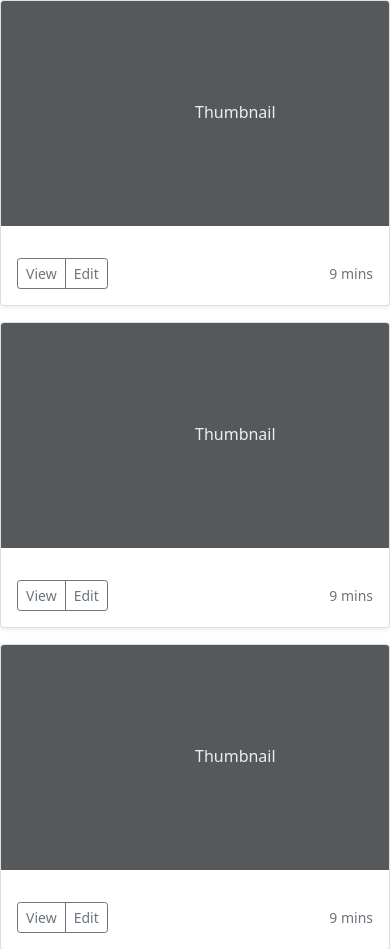
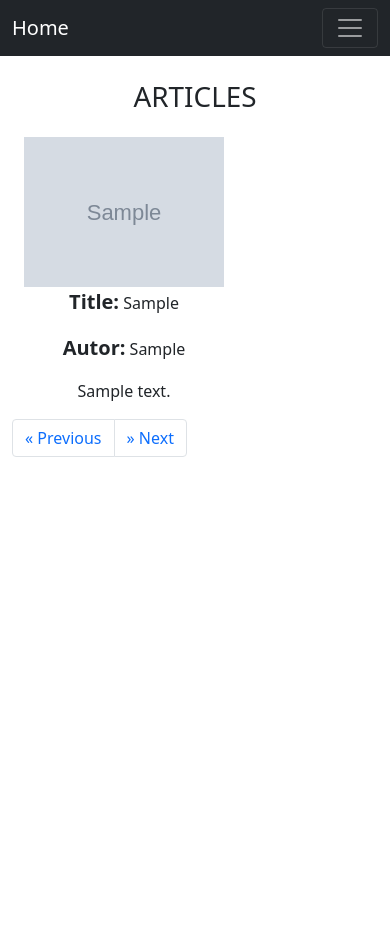
Before and after one commit to DarkWolfSlayer/DAA, a PHP site: page / in a window 390 px wide. Shown: the top 949 px of the page. After the commit the page ends 457 px from the top, so only its background shows below. Run offline with PHP 8.4, Linux system fonts and the light colour scheme; tables that the repository leaves empty hold one stand-in row (values such as "Sample post"); grey boxes marked "Sample" are stand-in pictures; grey boxes are pictures that could not be loaded.

Commit message:
Add files via upload

```diff
--- a/idk/clanek.sql
+++ b/idk/clanek.sql
@@ -3,6 +3,7 @@ CREATE TABLE `clanok` (
     `nazov_clanku` VARCHAR(50) NOT NULL,
     `autor` VARCHAR(30) NOT NULL,
     `text` VARCHAR(255) NOT NULL,
+    `Cover_image` VARCHAR(50) NOT NULL,
     PRIMARY KEY (`id`),
     UNIQUE KEY `nazov_clanku` (`nazov_clanku`)
 ) ENGINE=InnoDB  DEFAULT CHARSET=utf8 COLLATE=utf8_unicode_ci AUTO_INCREMENT=1;
--- a/idk/config.php
+++ b/idk/config.php
@@ -1,14 +1,13 @@
 <?php
-$servername = "localhost";
-$username = "root";
-$password = " ";
-$dbname = "clanky";
+$servername = 'localhost';
+$username = 'root';
+$password = '';
+$database = 'clanky';
 
-$conn = new mysqli($servername, $username, $password);
+$conn = new mysqli($servername, $username, $password, $database);
 
 // Check connection
 if ($conn->connect_error) {
   die("Connection failed: " . $conn->connect_error);
 }
-echo "Connected successfully";
 ?>
--- /dev/null
+++ b/idk/header.php
@@ -0,0 +1,24 @@
+<!DOCTYPE html>
+<html lnag="en">
+<link href="https://cdn.jsdelivr.net/npm/bootstrap@5.1.3/dist/css/bootstrap.min.css" rel="stylesheet" integrity="sha384-1BmE4kWBq78iYhFldvKuhfTAU6auU8tT94WrHftjDbrCEXSU1oBoqyl2QvZ6jIW3" crossorigin="anonymous">
+
+<body>
+    <header>
+        <nav class="navbar navbar-expand-lg navbar-dark bg-dark">
+            <div class="container-fluid">
+                <a class="navbar-brand" href="../idk/index.php?page=1">Home</a>
+                <button class="navbar-toggler" type="button" data-bs-toggle="collapse" data-bs-target="#navbarText" aria-controls="navbarText" aria-expanded="false" aria-label="Toggle navigation">
+                    <span class="navbar-toggler-icon"></span>
+                </button>
+                <div class="collapse navbar-collapse" id="navbarText">
+                    <ul class="navbar-nav me-auto mb-2 mb-lg-0">
+                        <li class="nav-item">
+                            <a class="nav-link active" aria-current="page" href="../idk/clanok.php">Create Article</a>
+                        </li>
+                    </ul>
+                </div>
+            </div>
+        </nav>
+    </header>
+    <script src="https://cdn.jsdelivr.net/npm/bootstrap@5.1.3/dist/js/bootstrap.bundle.min.js" integrity="sha384-ka7Sk0Gln4gmtz2MlQnikT1wXgYsOg+OMhuP+IlRH9sENBO0LRn5q+8nbTov4+1p" crossorigin="anonymous"></script>
+</body>
--- a/idk/index.php
+++ b/idk/index.php
@@ -1,8 +1,38 @@
-<!DOCTYPE html>
-<html>
-<head>
-<link href="https://cdn.jsdelivr.net/npm/bootstrap@5.0.2/dist/css/bootstrap.min.css" rel="stylesheet" integrity="sha384-EVSTQN3/azprG1Anm3QDgpJLIm9Nao0Yz1ztcQTwFspd3yD65VohhpuuCOmLASjC" crossorigin="anonymous">
-</head>
+<?php
+require_once('../idk/config.php');
+include('../idk/header.php');
+?>
+<main class="container">
+  <h1 class="m-4 text-uppercase" style="text-align: center">Articles</h1>
+
+  <?php
+
+   $limit = 6;
+   if (isset($_GET["page"])) {
+     $pn  = $_GET["page"];
+     if($pn < 1){
+       $pn = 1;
+     }
+   }
+   else {
+     $pn=1;
+   };
+   function read_more($string)
+    {
+      // strip tags to avoid breaking any html
+$string = strip_tags($string);
+if (strlen($string) > 40) {
+
+    // truncate string
+    $stringCut = substr($string, 0, 40);
+    $endPoint = strrpos($stringCut, ' ');
+
+    //if the string doesn't contain any space then it will cut without word basis.
+    $string = $endPoint? substr($stringCut, 0, $endPoint) : substr($stringCut, 0);
+    $string .= '... <a href="/this/story">Read More</a>';
+}
+echo $string;
+    }
 
 
 
@@ -10,90 +40,47 @@
 
 
 
+   $start_from = ($pn-1) * $limit;
+   $query1 = $conn->query("SELECT * FROM clanok LIMIT $start_from, $limit");
 
+  ?>
 
+  <div class="container">
+    <div class="d-flex flex-wrap align-items-center">
+      <?php
+      while ($row1 = $query1->fetch_assoc()) {
+      ?>
+        <div class="col-lg-4 col-md-5 col-sm-7" style="text-align: center">
 
-<body>
-    <div class="row row-cols-1 row-cols-sm-2 row-cols-md-3 g-3">
-        <div class="col">
-          <div class="card max-height-50 shadow-sm">
-            <svg class="bd-placeholder-img card-img-top" width="100%" height="225" xmlns="http://www.w3.org/2000/svg" role="img" aria-label="Placeholder: Thumbnail" preserveAspectRatio="xMidYMid slice" focusable="false"><title>Placeholder</title><rect width="100%" height="100%" fill="#55595c"/><text x="50%" y="50%" fill="#eceeef" dy=".3em">Thumbnail</text></svg>
+          <img src="../idk/<?php echo $row1["Cover_image"] ?>" alt="<?php echo $row1["nazov_clanku"] ?>" style="width: 200px">
 
-            <div class="card-body">
-              <p class="card-text overflow-hidden" style="max-height: 10vh">
+          <p><span style="font-size: 20px; font-weight: bold;">Title:</span> <?php echo $row1["nazov_clanku"] ?>
+          <p><span style="font-size: 20px; font-weight: bold;">Autor:</span> <?php echo $row1["autor"] ?>
+          <p><?php echo read_more ($row1["text"]) ?>
 
+        </div>
 
-              </p>
-              <div class="d-flex justify-content-between align-items-center">
-                <div class="btn-group">
-                  <button type="button" class="btn btn-sm btn-outline-secondary">View</button>
-                  <button type="button" class="btn btn-sm btn-outline-secondary">Edit</button>
-                </div>
-                <small class="text-muted">9 mins</small>
-              </div>
-            </div>
-          </div>
-        </div>
-               <div class="col">
-          <div class="card shadow-sm">
-            <svg class="bd-placeholder-img card-img-top" width="100%" height="225" xmlns="http://www.w3.org/2000/svg" role="img" aria-label="Placeholder: Thumbnail" preserveAspectRatio="xMidYMid slice" focusable="false"><title>Placeholder</title><rect width="100%" height="100%" fill="#55595c"/><text x="50%" y="50%" fill="#eceeef" dy=".3em">Thumbnail</text></svg>
-
-            <div class="card-body">
-              <p class="card-text overflow-hidden" style="max-height: 10vh">
-
-
-              </p>
-              <div class="d-flex justify-content-between align-items-center">
-                <div class="btn-group">
-                  <button type="button" class="btn btn-sm btn-outline-secondary">View</button>
-                  <button type="button" class="btn btn-sm btn-outline-secondary">Edit</button>
-                </div>
-                <small class="text-muted">9 mins</small>
-              </div>
-            </div>
-          </div>
-        </div>
-          <div class="col">
-          <div class="card shadow-sm">
-            <svg class="bd-placeholder-img card-img-top" width="100%" height="225" xmlns="http://www.w3.org/2000/svg" role="img" aria-label="Placeholder: Thumbnail" preserveAspectRatio="xMidYMid slice" focusable="false"><title>Placeholder</title><rect width="100%" height="100%" fill="#55595c"/><text x="50%" y="50%" fill="#eceeef" dy=".3em">Thumbnail</text></svg>
-
-            <div class="card-body">
-              <p class="card-text overflow-hidden" style="max-height: 10vh">
-
-
-              </p>
-              <div class="d-flex justify-content-between align-items-center">
-                <div class="btn-group">
-                  <button type="button" class="btn btn-sm btn-outline-secondary">View</button>
-                  <button type="button" class="btn btn-sm btn-outline-secondary">Edit</button>
-                </div>
-                <small class="text-muted">9 mins</small>
-              </div>
-            </div>
-          </div>
+      <?php
+      }
+      ?>
     </div>
   </div>
 
 
-
-<div class="card" style="width: 18rem;">
-  <img class="card-img-top" src="..." alt="Card image cap">
-  <div class="card-body">
-    <h5 class="card-title">Nazov Clanku</h5>
-    <p class="card-text">Pis hocico co ta napadne aby to bolo zaujimave</p>
-  </div>
-  <ul class="list-group list-group-flush">
-    <li class="list-group-item">Meno Autora</li>
-    <li class="list-group-item">Casopis</li>
+  <nav aria-label="Page navigation example">
+    <ul class="pagination">
+      <li class="page-item">
+        <a class="page-link" href="../idk/index.php <?php echo "?page=" . $pn - 1; ?>" aria-label="Previous Page">
+          <span aria-hidden="true">&laquo;</span>
+          <span class="sr-only">Previous</span>
+        </a>
+      </li>
+      <li class="page-item">
+        <a class="page-link" href="../idk/index.php<?php echo "?page=" . $pn + 1; ?>" aria-label="Next Page">
+          <span aria-hidden="true">&raquo;</span>
+          <span class="sr-only">Next</span>
+        </a>
+      </li>
     </ul>
-  <div class="card-body">
-    <a href="#" class="edit">Edit</a>
-    <a href="#" class="delete">Delete</a>
-  </div>
-</div>
-
-
-</body>
-<!-- Boostrap Bundle file -->
-<script src="https://cdn.jsdelivr.net/npm/bootstrap@5.0.2/dist/js/bootstrap.bundle.min.js" integrity="sha384-MrcW6ZMFYlzcLA8Nl+NtUVF0sA7MsXsP1UyJoMp4YLEuNSfAP+JcXn/tWtIaxVXM" crossorigin="anonymous"></script>
-</html>
+  </nav>
+</main>
--- a/idk/registration.php
+++ b/idk/registration.php
@@ -8,20 +8,20 @@ if($link === false){
     die("ERROR: Could not connect. " . mysqli_connect_error());
 }
 
-
+$obrazok = $_POST['avata'];
 $nazov_clanku = mysqli_real_escape_string($link, $_REQUEST['nazov_clanku']);
 $autor = mysqli_real_escape_string($link, $_REQUEST['autor']);
 $text= mysqli_real_escape_string($link, $_REQUEST['text']);
 
 
-$sql = "INSERT INTO clanok (nazov_clanku, autor, text) VALUES ('$nazov_clanku', '$autor', '$text')";
+$sql = "INSERT INTO clanok (nazov_clanku, autor, text, Cover_image) VALUES ('$nazov_clanku', '$autor', '$text' , '$obrazok')";
 if(mysqli_query($link, $sql)){
     echo "Pridana hodnota.";
 } else{
     echo "ERROR: Could not able to execute $sql. " . mysqli_error($link);
 }
 
-header("Location: index.php");
+ header("Location: index.php");
 // Close connection
 mysqli_close($link);
 ?>
```
Also changed, not shown: idk/clanok.php (+9 -0 lines), idk/b1.jpg, idk/b2.jpg, idk/b3.jpg, idk/b4.jpg. Lines whose indentation alone changed are shown as unchanged.
